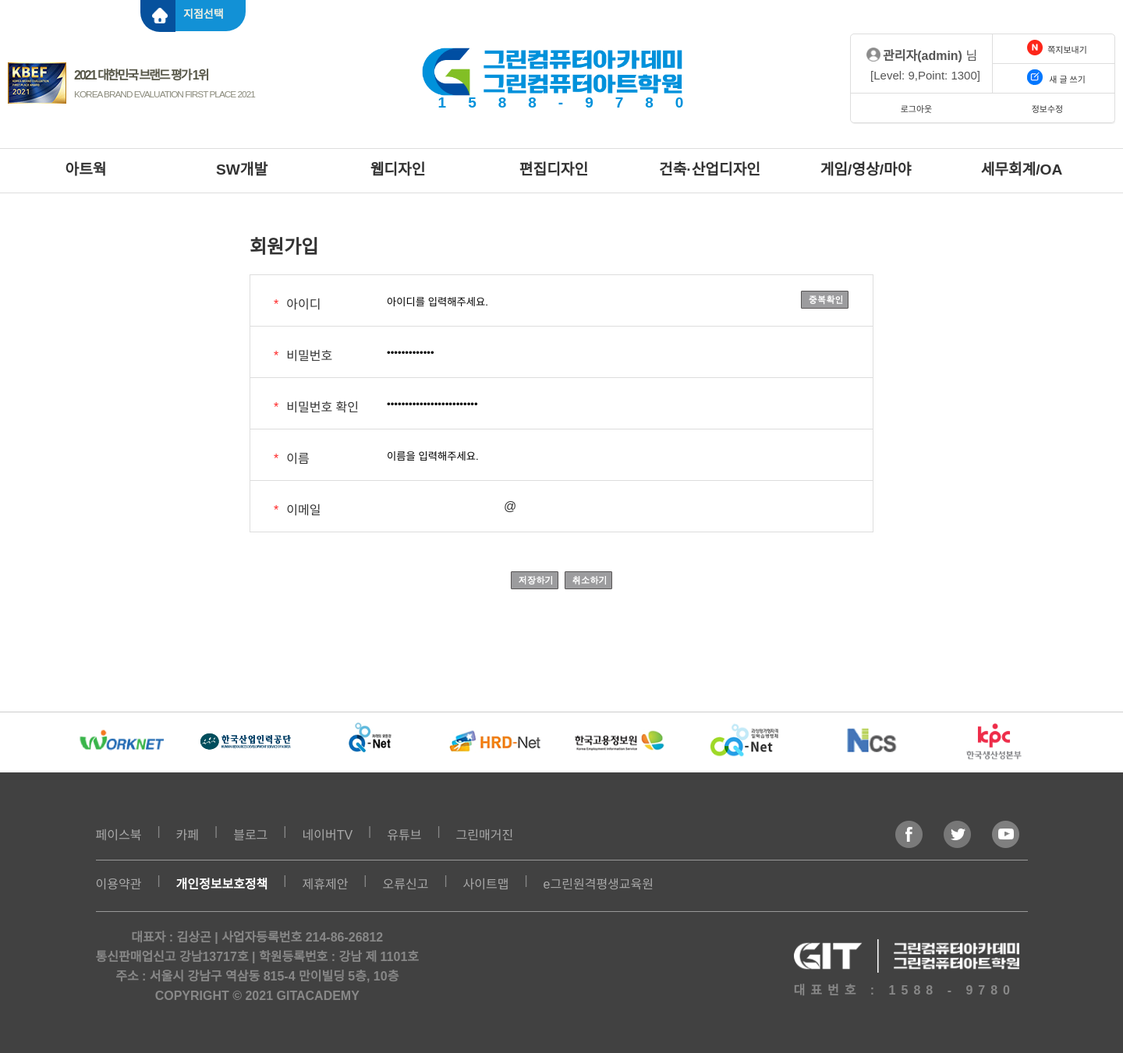
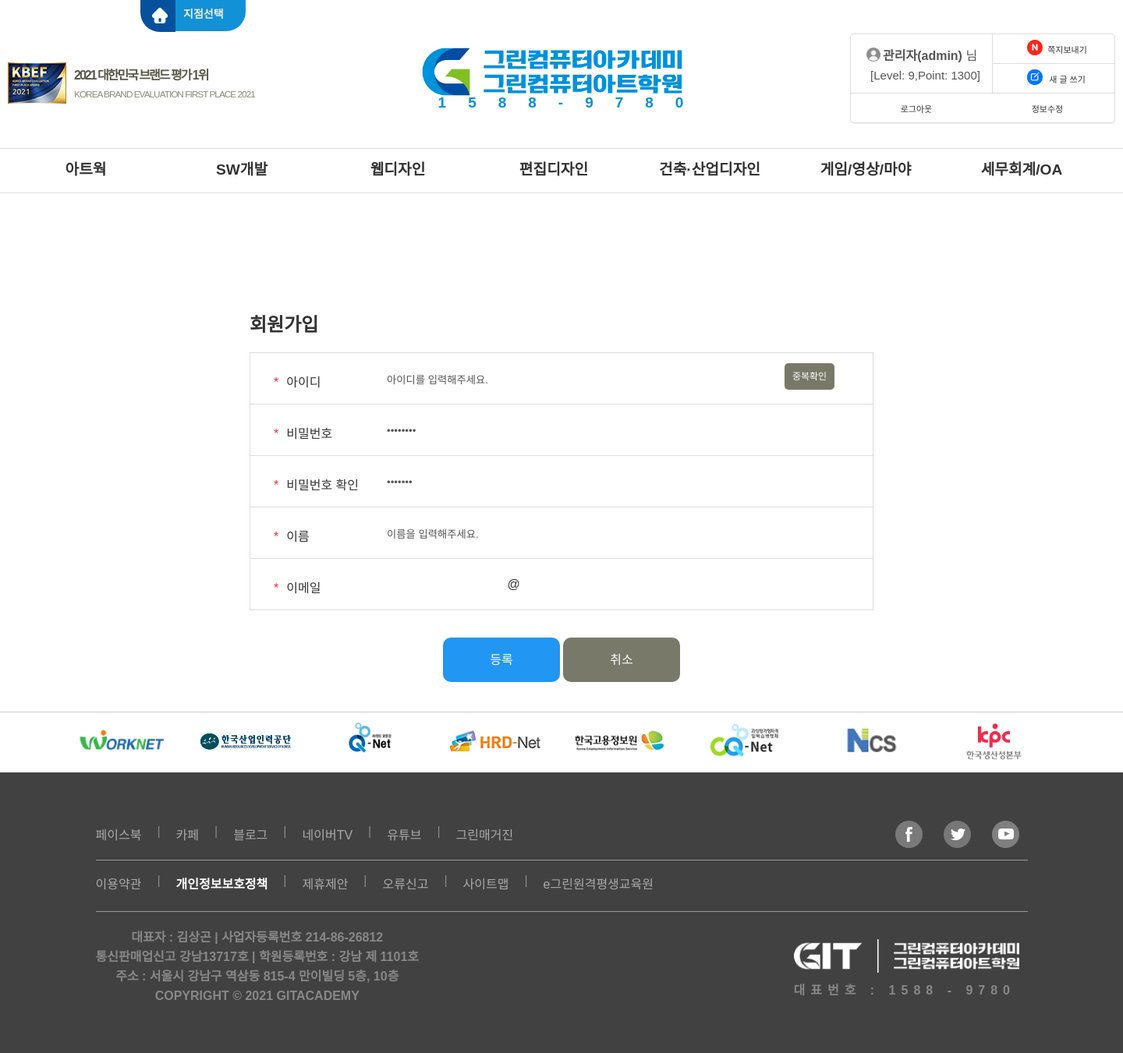
Before and after one commit to alieen97/Project03, a PHP site: page /modify/member_form.php in a window 1440 px wide. Shown: the whole page at 78% size. Run offline with PHP 8.4, Linux system fonts and the light colour scheme; some web fonts are replaced.

Commit message:
all files upload

```diff
--- a/header.php
+++ b/header.php
@@ -68,6 +68,10 @@
 								<li class="fl"><a href="./login/index.php">로그아웃</a></li>
 								<li class="fl"><a href="./modify/member_form.php">정보수정</a></li>
 							</ul>
+
+							<span id="counter"></span>
+							<span>후 자동로그아웃</span>
+							<input type="button" value="연장" onclick="counter_reset()">
 						</div>
 				</div><!-- class="headerRight" -->
 				<h1>
--- a/include/css/green_menu.css
+++ b/include/css/green_menu.css
@@ -72,7 +72,7 @@ header{margin-top: -20px;position: relative;z-index:10000;}
 			.memberBox .newCon li .impectMess>div{font-size:0px;}
 			.memberBox .loginMenu li{width: 168px;text-align: center;}
 			.memberBox .loginMenu li a{padding: 11px;}
-		.memberBox li>a{}
+		#counter{color: #2196f3; font-weight: bold; font-size: 16px;}
 
 	h1{margin: 0 auto;text-align: center; font-size: 0;width:340px;display: block;}
 	h1 img{margin: 15px 0 0 -24px;width:340px;}
--- a/include/css/member.css
+++ b/include/css/member.css
@@ -1,12 +1,12 @@
 /* 메인 콘텐트 */
-#mainContent { position: relative; width: 1420px; height: 1000px; margin: 0 auto; }
+#mainContent { position: relative; width: 1420px; height: 875px; margin: 0 auto; }
 
 /* 가입 양식 폼 */
 #joinBox {	width: 800px;	margin: 0 auto; }
 .form{width: 800px; padding: 20px 20px 45px; box-sizing:border-box;margin-top:-1px;  border: 1px solid #dddddd;}
-#joinBox h2 {padding-top: 50px; }
+#joinBox h2 {padding-top: 150px; }
 #joinBox .col1 { float: left;	width: 155px; margin-top: 4px; }
-#joinBox .col2 { float: left;	width: 530px; margin-top: -9px;}
+#joinBox .col2 { float: left;	width: 510px; margin-top: -9px;}
 #joinBox .col3 { float: left; }
 #joinBox .form input { width: 390px;height: 45px;border:0;}
 #joinBox .form { height: 38px; }
@@ -16,4 +16,13 @@
 #joinBox .bottom_line { margin-top: 10px;	border-bottom: solid 1px #cccccc; }
 #joinBox .buttons { text-align: center;margin-top: 50px;}
 
+.submit{padding: 20px 60px; background: #2196f3;color: #ffffff;border-radius: 10px;cursor:pointer;}
+.cancle{padding: 20px 60px; background: #79796a;color: #ffffff;border-radius: 10px;cursor:pointer;}
+
+.submit:hover{padding: 20px 60px; background: #08528d;color: #ffffff;}
+.cancle:hover{padding: 20px 60px; background: #43433a;color: #ffffff;}
+
+.checkId{padding: 10px; background: #79796a;color: #ffffff;font-size: 12px;border-radius: 5px;}
+.checkId:hover{background: #43433a;color: #ffffff;}
 .mfIm{color: #ff2626;margin: 10px;}
+.gray{color:#919191;}
--- /dev/null
+++ b/include/js/form_main.js
@@ -0,0 +1,30 @@
+$(function(){
+	/* 가이드텍스트 */
+	var guideClass='gray';
+	$('.guideText').each(function(){
+		var guideText=this.defaultValue;
+		var element=$(this);
+		element.focus(function(){
+			if(element.val()===guideText){
+				//아무것도 입력하지 않았을 때
+
+				element.val('');
+				element.removeClass(guideClass);
+			};
+		});
+		element.blur(function(){
+			if(element.val()===''){
+				//포커스된 텍스트창에 아무것도 입력되지 않고 벗어났을 때
+
+				element.val(guideText);
+				element.addClass(guideClass);
+			};
+		});
+		if(element.val()===guideText){
+			//문서를 처음 열었을 때
+
+			element.addClass(guideClass);
+		};
+	});
+
+});
--- a/modify/member_form.php
+++ b/modify/member_form.php
@@ -16,9 +16,8 @@
 	<script src="../include/js/html5div.js"></script>
 	<script src="../include/js/html5shiv.js"></script>
 	<script src="../include/js/menuActive.js"></script>
-	<script src="../include/js/common.js"></script>
-	<script src="js/script.js"></script>
-		<script>
+	<script src="../include/js/form_main.js"></script>
+	<script>
 	function check_input()
 	{
 		if(!document.member_form.id.value.trim()){
@@ -80,6 +79,7 @@
 			"IDcheck",
 			"left=700, top=300, width=350, height=200, scrollbars=no, resizable-yes");
 	}
+
 	</script>
 
 </head>
@@ -95,10 +95,10 @@
 					<div class="form id">
 						<div class="col1"><span class="mfIm">*</span>아이디</div>
 						<div class="col2">
-							<input type="text" name="id" value="아이디를 입력해주세요."/>
+							<input type="text" name="id" class="guideText" value="아이디를 입력해주세요."/>
 						</div>
 						<div class="col3">
-							<a href="#"><img src="../img/check_id.gif" onclick="check_id()"/></a>
+							<a href="#"><span class="checkId" onclick="check_id()">중복확인</span></a>
 						</div>
 					</div>
 					<div class="clear"></div>
@@ -106,7 +106,7 @@
 					<div class="form">
 						<div class="col1"><span class="mfIm">*</span>비밀번호</div>
 						<div class="col2">
-							<input type="password" name="pass" value="비밀번호를 입력해주세요."/>
+							<input type="password" name="pass" class="guideText" value="비밀번호를 입력"/>
 						</div>
 					</div>
 					<div class="clear"></div>
@@ -114,7 +114,7 @@
 					<div class="form">
 						<div class="col1"><span class="mfIm">*</span>비밀번호 확인</div>
 						<div class="col2">
-							<input type="password" name="pass_contirm" value="비밀번호 확인을 위하여 한번 더 입력해주세요."/>
+							<input type="password" name="pass_contirm" class="guideText" value="비밀번호 확인"/>
 						</div>
 					</div>
 					<div class="clear"></div>
@@ -122,7 +122,7 @@
 					<div class="form">
 						<div class="col1"><span class="mfIm">*</span>이름</div>
 						<div class="col2">
-							<input type="text" name="name" value="이름을 입력해주세요."/>
+							<input type="text" name="name" class="guideText" value="이름을 입력해주세요."/>
 						</div>
 					</div>
 					<div class="clear"></div>
@@ -130,13 +130,13 @@
 					<div class="form">
 						<div class="col1"><span class="mfIm">*</span>이메일</div>
 						<div class="col2">
-							<input type="text" name="email1"/>@<input type="text" name="email2"/>
+							<input type="text" name="email1"/> @ <input type="text" name="email2"/>
 						</div>
 					</div>
 					<div class="clear"></div>
 					<div class="buttons">
-						<img style="cursor:pointer" src="../img/button_save.gif" onclick="check_input()"/>&nbsp;
-						<img id="reset_button" style="cursor:pointer" src="../img/button_reset.gif" onclick="reset_form()"/>
+						<span class="submit" onclick="check_input()">등록</span>
+						<span class="cancle" onclick="reset_form()">취소</span>
 					</div>
 				</form>
 			</div>
```
Also changed, not shown: include/js/modi_script.js (added, +29 -0 lines), index.php (+47 -2 lines).
